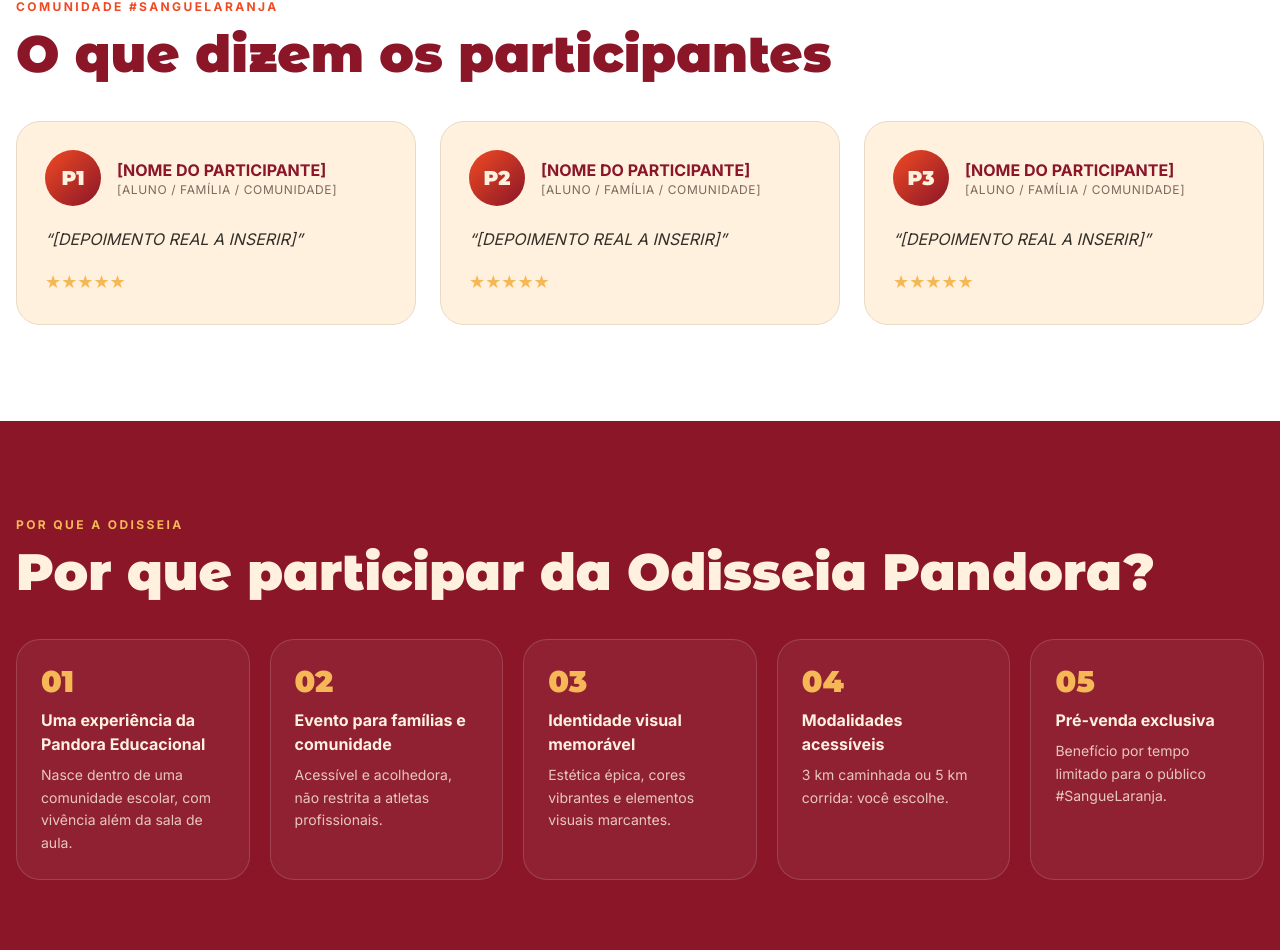
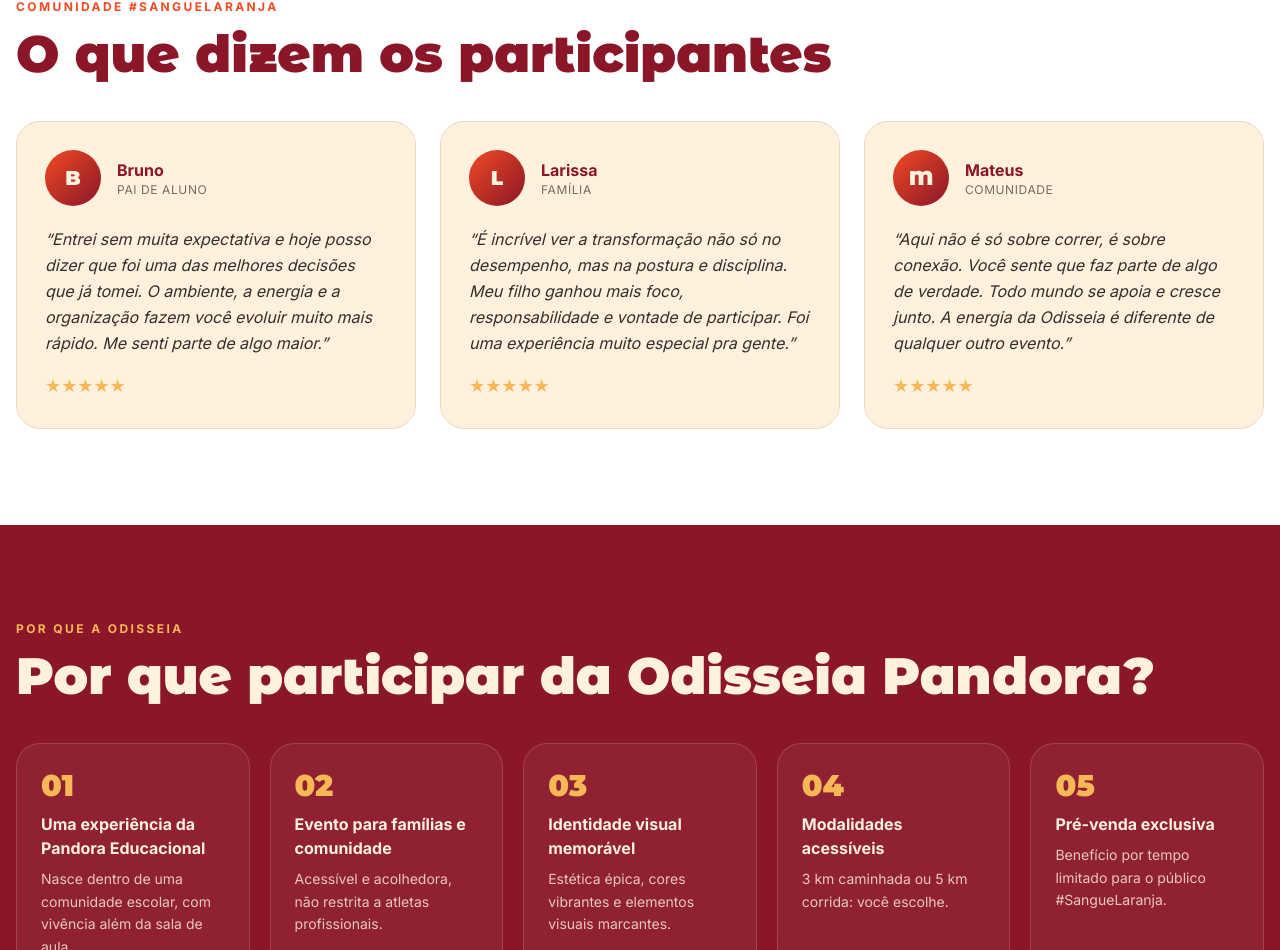
Before and after one commit to andrebastelli/corridaodisseia, a React (Vite) app: page / in a window 1280 px wide. Shown: the part 6180-7130 px from the top of the page. Built offline with nearby package versions, Linux system fonts and the light colour scheme.

Commit message:
feat: add testimonials section with dynamic content
Co-authored-by: andrebastelli <274825844+andrebastelli@users.noreply.github.com>

```diff
--- a/src/App.tsx
+++ b/src/App.tsx
@@ -454,21 +454,66 @@ function Gallery() {
 }
 
 function Testimonials() {
+  const testimonials = [
+    {
+      nome: "Bruno",
+      tipo: "Pai de Aluno",
+      texto:
+        "Entrei sem muita expectativa e hoje posso dizer que foi uma das melhores decisões que já tomei. O ambiente, a energia e a organização fazem você evoluir muito mais rápido. Me senti parte de algo maior.",
+    },
+    {
+      nome: "Larissa",
+      tipo: "Família",
+      texto:
+        "É incrível ver a transformação não só no desempenho, mas na postura e disciplina. Meu filho ganhou mais foco, responsabilidade e vontade de participar. Foi uma experiência muito especial pra gente.",
+    },
+    {
+      nome: "Mateus",
+      tipo: "Comunidade",
+      texto:
+        "Aqui não é só sobre correr, é sobre conexão. Você sente que faz parte de algo de verdade. Todo mundo se apoia e cresce junto. A energia da Odisseia é diferente de qualquer outro evento.",
+    },
+  ];
+
   return (
     <Section bg="bg-white">
-      <SectionHeading eyebrow="Comunidade #SangueLaranja" title="O que dizem os participantes" />
+      <SectionHeading
+        eyebrow="Comunidade #SangueLaranja"
+        title="O que dizem os participantes"
+      />
+
       <div className="mt-10 grid md:grid-cols-3 gap-6">
-        {[1, 2, 3].map((n) => (
-          <article key={n} className="rounded-3xl border border-pandora-border bg-pandora-cream p-7">
+        {testimonials.map((t, i) => (
+          <article
+            key={i}
+            className="rounded-3xl border border-pandora-border bg-pandora-cream p-7"
+          >
             <div className="flex items-center gap-4">
-              <div aria-hidden="true" className="w-14 h-14 rounded-full bg-gradient-to-br from-pandora-orange to-pandora-wine flex items-center justify-center text-pandora-cream font-display font-black text-xl">P{n}</div>
+              <div
+                aria-hidden="true"
+                className="w-14 h-14 rounded-full bg-gradient-to-br from-pandora-orange to-pandora-wine flex items-center justify-center text-pandora-cream font-display font-black text-xl"
+              >
+                {t.nome.charAt(0)}
+              </div>
+
               <div>
-                <div className="font-bold text-pandora-wine">[NOME DO PARTICIPANTE]</div>
-                <div className="text-xs text-pandora-muted uppercase tracking-wider">[ALUNO / FAMÍLIA / COMUNIDADE]</div>
+                <div className="font-bold text-pandora-wine">{t.nome}</div>
+                <div className="text-xs text-pandora-muted uppercase tracking-wider">
+                  {t.tipo}
+                </div>
               </div>
             </div>
-            <p className="mt-5 text-pandora-text/90 leading-relaxed italic">“[DEPOIMENTO REAL A INSERIR]”</p>
-            <div className="mt-4 text-pandora-gold text-lg" aria-label="5 estrelas">★★★★★</div>
+
+            <p className="mt-5 text-pandora-text/90 leading-relaxed italic">
+              “{t.texto}”
+            </p>
+
+            <div
+              className="mt-4 text-pandora-gold text-lg"
+              aria-label="5 estrelas"
+            >
+              ★★★★★
+            </div>
           </article>
         ))}
       </div>
```
